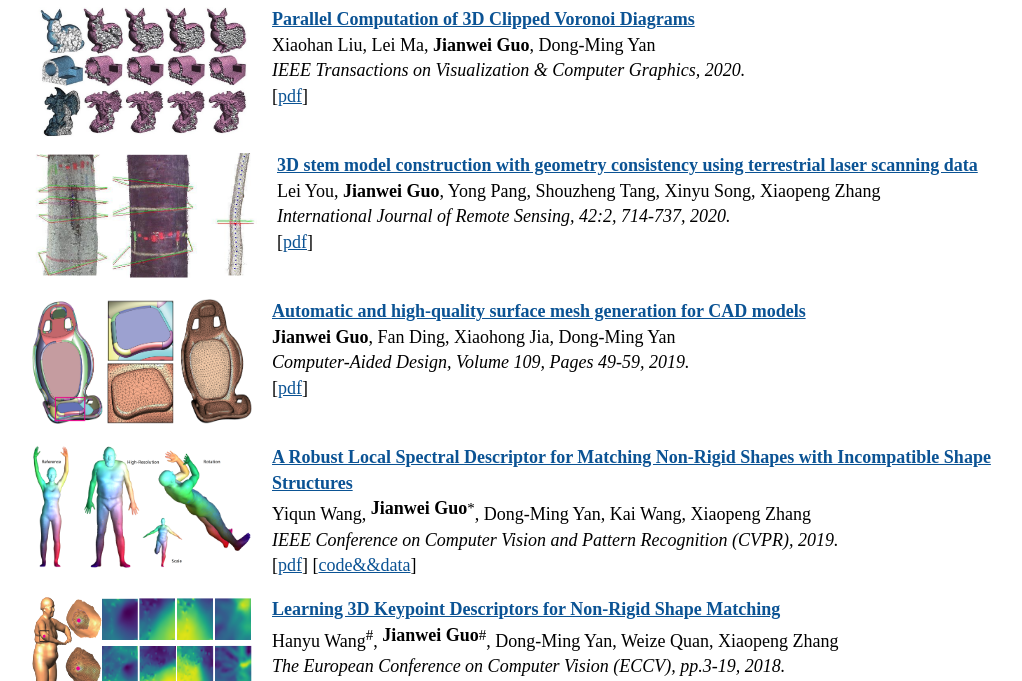
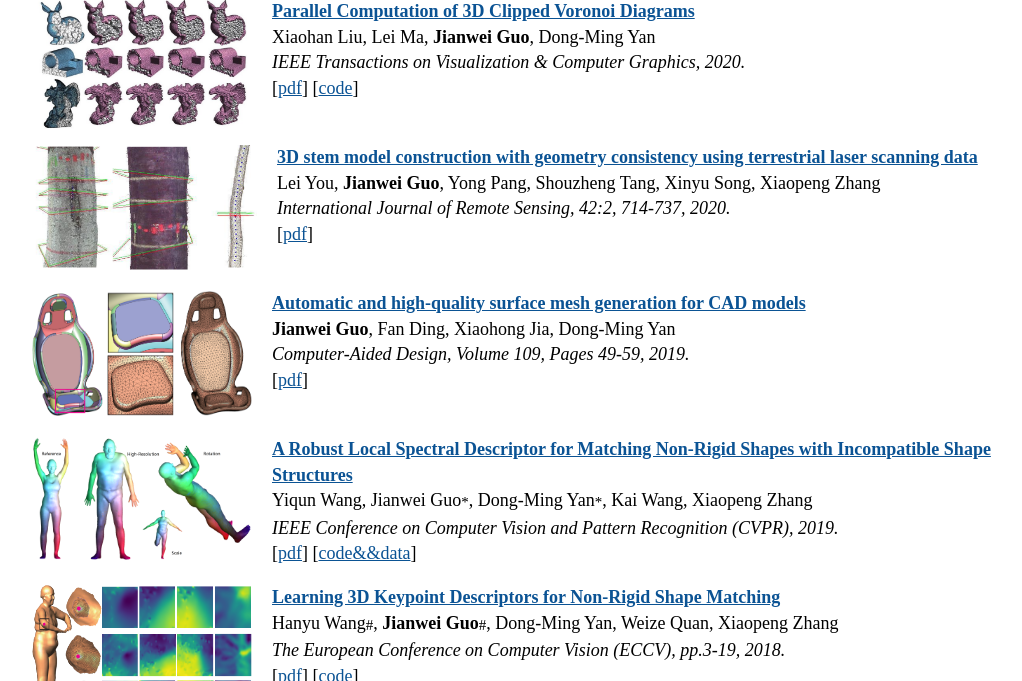
Before and after one commit to jianweiguo/jianweiguo.github.io, a Jekyll site: the page built from publications/index.html, in a window 1280 px wide, cut to the strip 1239-1920 px from the top of the page. Shown: the whole strip, without its empty margins (128-1150 px from the left). Built offline with Jekyll 4.4.1, drawn with Linux system fonts in a browser that asks for light colours.

Commit message:
update joint first

```diff
--- a/publications/index.html
+++ b/publications/index.html
@@ -6,7 +6,7 @@
 site_section: publications
 ---
 <style type="text/css">
-
+sup { vertical-align: text-top; }
 </style>
 
 <h1>Publications</h1><p> (# Joint first authors, * Corresponding author)</p>
@@ -86,6 +86,7 @@
 <a style="font-style:italic;color:black">IEEE Transactions on Visualization & Computer Graphics, 2020.</a> <br />
 <!--<a style="font-style:italic;color:black">Computational Visual Media Conference, 2020.</a> <br />-->
 [<a href="https://xh-liu-tech.github.io/publication/liu2020parallel/" target="_blank" style="color:rgb(11,83,148)">pdf</a>]
+[<a href="https://github.com/xh-liu-tech/3D-Voronoi-GPU" target="_blank" style="color:rgb(11,83,148)">code</a>]
 <br />
 </p>
 
@@ -111,7 +112,7 @@
 <br />
 <img src="2019_cvpr_spectraMatching.png" alt="CVPR-2019-descriptor" align ="left" width="220" height="125.2" style="margin:0px 20px 0px 0px">
 <a href="" target="_blank" style="font-weight:bold;color:rgb(11,83,148)">A Robust Local Spectral Descriptor for Matching Non-Rigid Shapes with Incompatible Shape Structures</a> <br />
-Yiqun Wang, <a a style="font-weight:bold;color:black">Jianwei Guo</a><sup>*</sup>, Dong-Ming Yan, Kai Wang, Xiaopeng Zhang <br />
+Yiqun Wang, Jianwei Guo<sup>*</sup>, Dong-Ming Yan<sup>*</sup>, Kai Wang, Xiaopeng Zhang <br />
 <a style="font-style:italic;color:black">IEEE Conference on Computer Vision and Pattern Recognition (CVPR), 2019.</a> <br />
 [<a href="papers/2019_cvpr_specmatching.pdf" target="_blank" style="color:rgb(11,83,148)">pdf</a>]
 [<a href="http://www.nlpr.ia.ac.cn/ivc/project/specmathcing/" target="_blank" style="color:rgb(11,83,148)">code&&data</a>]
```
